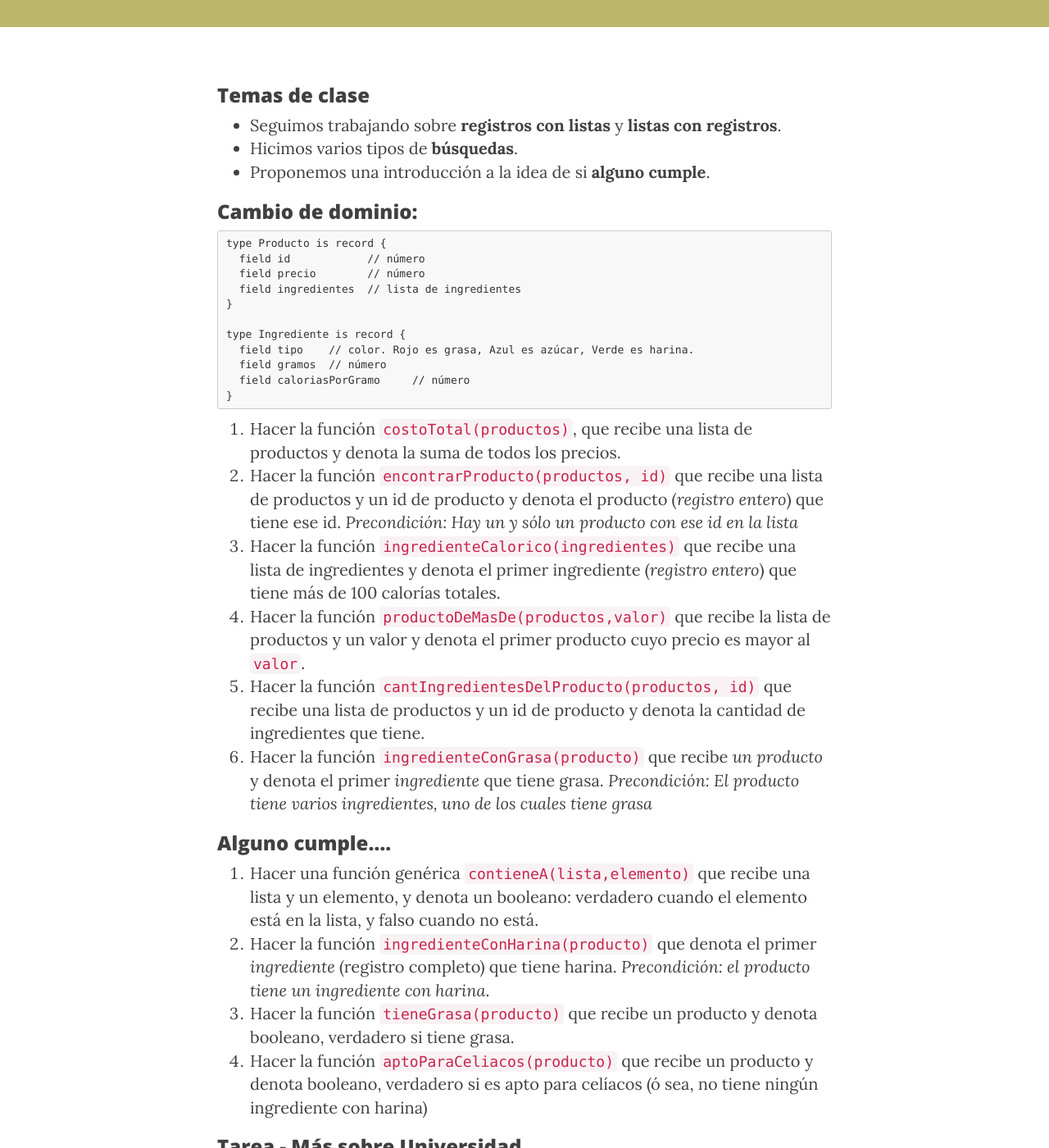
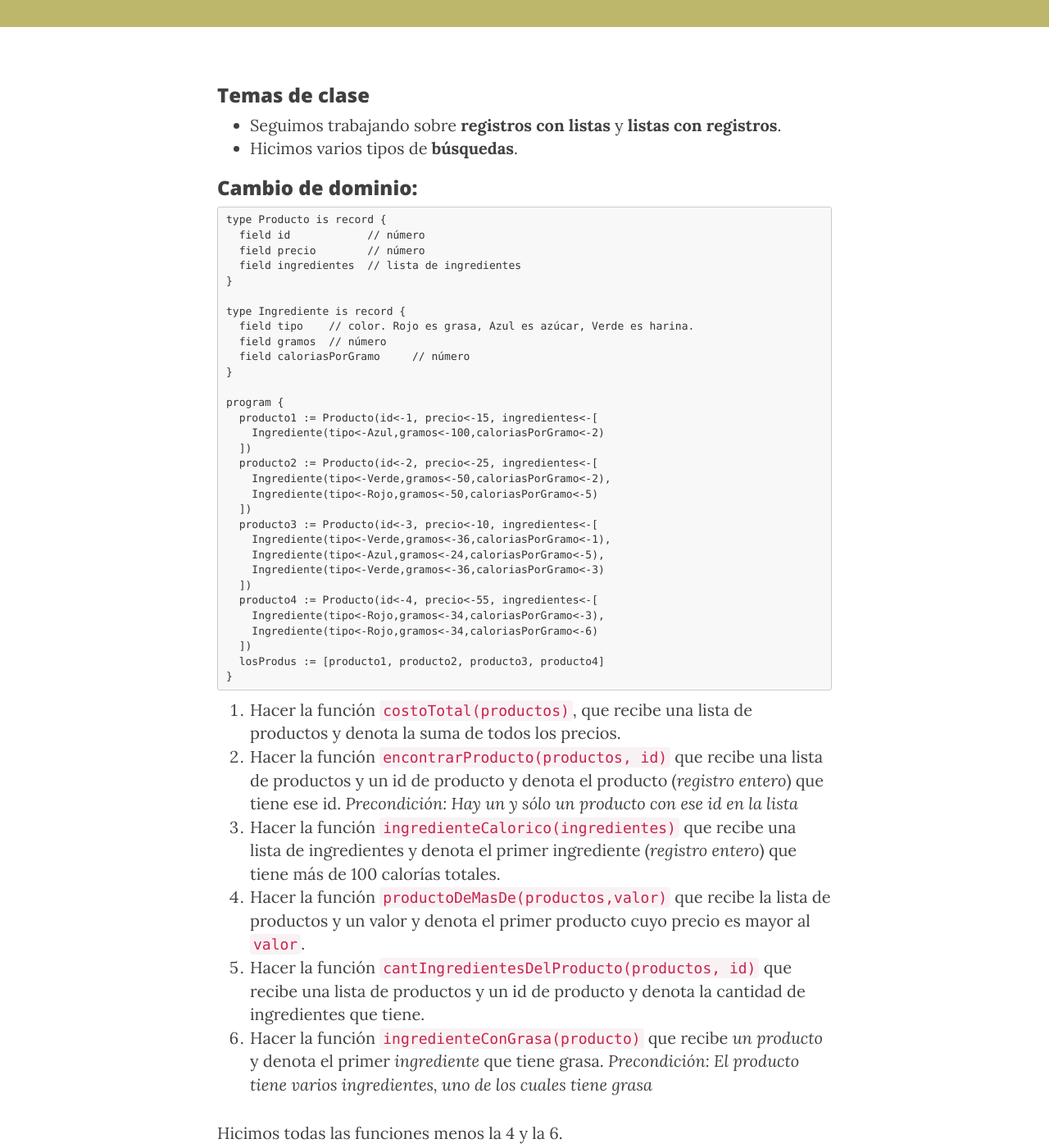
Before and after one commit to inpr-sarmiento/inpr-sarmiento.github.io, a Jekyll site: the page built from _posts/2016-06-16-bitacora-clase-26.md, in a window 1280 px wide and 1400 px high, scrolled down 443 px. Shown: the whole window at 82% size. Built offline with Jekyll 4.4.1, drawn with Linux system fonts in a browser that asks for light colours; nearby versions of some CDN libraries; some of the changed text lies outside the part shown.

Commit message:
update bitacora 16/6

````diff
--- a/_posts/2016-06-16-bitacora-clase-26.md
+++ b/_posts/2016-06-16-bitacora-clase-26.md
@@ -10,7 +10,6 @@
 
 * Seguimos trabajando sobre **registros con listas** y **listas con registros**.
 * Hicimos varios tipos de **búsquedas**.
-* Proponemos una introducción a la idea de si **alguno cumple**.
 
 ### Cambio de dominio:
 
@@ -26,14 +25,84 @@
   field gramos  // número
   field caloriasPorGramo     // número
 }
+
+program {
+  producto1 := Producto(id<-1, precio<-15, ingredientes<-[
+    Ingrediente(tipo<-Azul,gramos<-100,caloriasPorGramo<-2)
+  ])
+  producto2 := Producto(id<-2, precio<-25, ingredientes<-[
+    Ingrediente(tipo<-Verde,gramos<-50,caloriasPorGramo<-2),
+    Ingrediente(tipo<-Rojo,gramos<-50,caloriasPorGramo<-5)
+  ])
+  producto3 := Producto(id<-3, precio<-10, ingredientes<-[
+    Ingrediente(tipo<-Verde,gramos<-36,caloriasPorGramo<-1),
+    Ingrediente(tipo<-Azul,gramos<-24,caloriasPorGramo<-5),
+    Ingrediente(tipo<-Verde,gramos<-36,caloriasPorGramo<-3)
+  ])
+  producto4 := Producto(id<-4, precio<-55, ingredientes<-[
+    Ingrediente(tipo<-Rojo,gramos<-34,caloriasPorGramo<-3),
+    Ingrediente(tipo<-Rojo,gramos<-34,caloriasPorGramo<-6)
+  ])
+  losProdus := [producto1, producto2, producto3, producto4]
+}
 ```
 
 1. Hacer la función `costoTotal(productos)`, que recibe una lista de productos y denota la suma de todos los precios.
-1. Hacer la función `encontrarProducto(productos, id)` que recibe una lista de productos y un id de producto y denota el producto (_registro entero_) que tiene ese id. _Precondición: Hay un y sólo un producto con ese id en la lista_
-1. Hacer la función `ingredienteCalorico(ingredientes)` que recibe una lista de ingredientes y denota el primer ingrediente (_registro entero_) que tiene más de 100 calorías totales.
-1. Hacer la función `productoDeMasDe(productos,valor)` que recibe la lista de productos y un valor y denota el primer producto cuyo precio es mayor al `valor`.
-1. Hacer la función `cantIngredientesDelProducto(productos, id)` que recibe una lista de productos y un id de producto y denota la cantidad de ingredientes que tiene.
-1. Hacer la función `ingredienteConGrasa(producto)` que recibe _un producto_ y denota el primer _ingrediente_ que tiene grasa. _Precondición: El producto tiene varios ingredientes, uno de los cuales tiene grasa_
+2. Hacer la función `encontrarProducto(productos, id)` que recibe una lista de productos y un id de producto y denota el producto (_registro entero_) que tiene ese id. _Precondición: Hay un y sólo un producto con ese id en la lista_
+3. Hacer la función `ingredienteCalorico(ingredientes)` que recibe una lista de ingredientes y denota el primer ingrediente (_registro entero_) que tiene más de 100 calorías totales.
+4. Hacer la función `productoDeMasDe(productos,valor)` que recibe la lista de productos y un valor y denota el primer producto cuyo precio es mayor al `valor`.
+5. Hacer la función `cantIngredientesDelProducto(productos, id)` que recibe una lista de productos y un id de producto y denota la cantidad de ingredientes que tiene.
+6. Hacer la función `ingredienteConGrasa(producto)` que recibe _un producto_ y denota el primer _ingrediente_ que tiene grasa. _Precondición: El producto tiene varios ingredientes, uno de los cuales tiene grasa_
+
+Hicimos todas las funciones menos la 4 y la 6.
+
+Algunas soluciones:
+
+#### Punto 1:
+![comparaForeach.jpg](/img/2016-06-16/comparaForeach.jpg)
+
+Aprovechamos para hacer una comparación entre resolverlo con **foreach** y resolverlo con while. Algo importante que cambia entre ambas soluciones es lo que está **remarcado en verde**: El elemento actual. El elemento actual al recorrer con while, es la cabeza de la lista recorrido. En cambio, con el foreach ese elemento es la variable que usemos en el foreach.
+
+> **Importante**: Dijimos que **se les va a evaluar** que usen foreach y while cuando corresponda.
+
+El truco es:
+
+* Si necesito **recorrer por completo** la lista, entonces **va foreach**.
+* Si no hace falta recorrer toda la lista, y **debo cortar el recorrido**, entonces **va while**.
+
+| Recorrido **completo** | Recorrido **con corte** |
+| --- | --- |
+| Con foreach | Con while |
+| Recolección, filtro, recolección con filtro, Totalización (contar, acumular) | Búsquedas, Alguno cumple, todos cumplen |
+
+> En la sección de [Material](/material) están **los esquemas de recorrido** explicados. **¡A leer!**
+
+#### Punto 2:
+
+Es el primer ejemplo de búsqueda en listas que vemos:
+
+![encontrarProd.jpg](/img/2016-06-16/encontrarProd.jpg)
+
+#### Punto 4:
+
+Vimos que podemos hacerlo de forma muy parecida al punto 2:
+
+![cantIngNotOK.jpg](/img/2016-06-16/cantIngNotOK.jpg)
+
+¡Pero **no hay que repetir código**!
+
+Así que se puede reusar el punto 2:
+
+![cantIngOK.jpg](/img/2016-06-16/cantIngOK.jpg)
+
+### Tarea - Más sobre Universidad
+1. Hacer la función del punto 6 de arriba.
+1. Hacer la función `estudianteConDni(estudiantes,dni)`, que dada una lista de estudiantes y un dni, obtiene el _registro_ entero que representa al estudiante que tiene ese dni. _Precondición: en la lista está el estudiante con ese dni._
+1. Hacer la función `cantAplazosDe(estudiantes,dni)`, que, dada una lista de estudiantes y un dni, obtiene la cantidad de aplazos del estudiante indicado. _Precondición: en la lista está el estudiante con ese dni._
+1. Hacer la función `dniDelGroso(estudiantes)`, que dada una lista de estudiantes, denota _el dni_ del primer estudiante groso. Un estudiante es groso cuando no tiene aplazos y tiene más de 9 de promedio. _Precondición: en la lista hay al menos un estudiante groso_
+
+
+<!--
 
 ### Alguno cumple....
 1. Hacer una función genérica `contieneA(lista,elemento)` que recibe una lista y un elemento, y denota un booleano: verdadero cuando el elemento está en la lista, y falso cuando no está.
@@ -41,13 +110,7 @@
 1. Hacer la función `tieneGrasa(producto)` que recibe un producto y denota booleano, verdadero si tiene grasa.
 1. Hacer la función `aptoParaCeliacos(producto)` que recibe un producto y denota booleano, verdadero si es apto para celíacos (ó sea, no tiene ningún ingrediente con harina)
 
-### Tarea - Más sobre Universidad
-1. Hacer la función `estudianteConDni(alumnos,dni)`, que dada una lista de estudiantes y un dni, obtiene el _registro_ entero que representa al estudiante que tiene ese dni. _Precondición: en la lista está el estudiante con ese dni._
-1. Hacer la función `cantAplazosDe(estudiantes,dni)`, que, dada una lista de estudiantes y un dni, obtiene la cantidad de aplazos del estudiante indicado. _Precondición: en la lista está el estudiante con ese dni._
+universidad...
 1. Hacer la función `primerAlumnoConDiez(estudiantes)`, que dada una lista de estudiantes denota el primer estudiante (registro completo) que tiene un 10 entre sus examenes aprobados.
-
-<!--
-
-1. Hacer la función `hayAlguienConMasPromedio(estudiantes,promedio)`, que dada una lisa de estudiantes y un promedio, denota verdadero si existe alguien con más promedio que el indicado.
-
+1. Hacer la función `hayAlguienConMasPromedio(estudiantes,promedio)`, que dada una lista de estudiantes y un promedio, _denota booleano_, verdadero si existe alguien con más promedio que el indicado.
 -->
````
Also changed, not shown: img/2016-06-16/cantIngNotOK.jpg (added), img/2016-06-16/cantIngOK.jpg (added), img/2016-06-16/comparaForeach.jpg (added), img/2016-06-16/encontrarProd.jpg (added).
